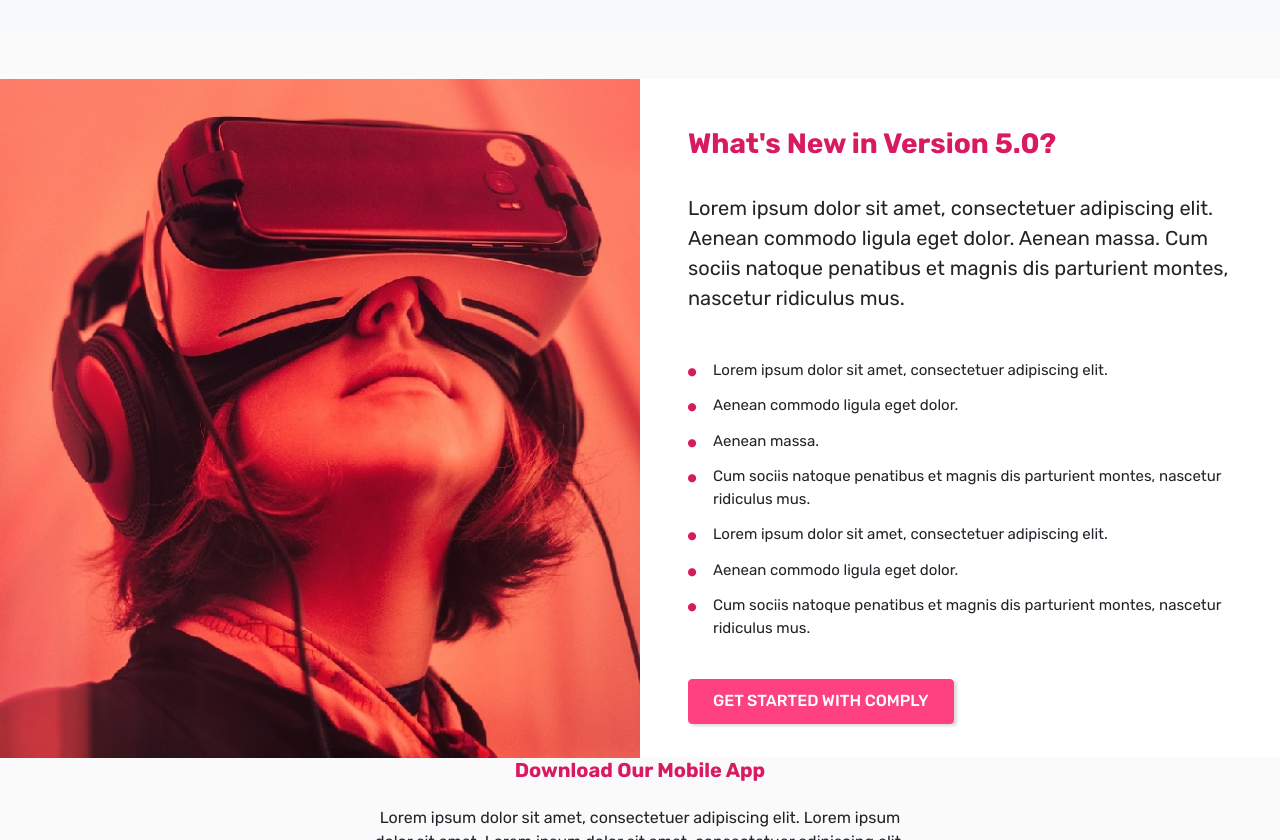
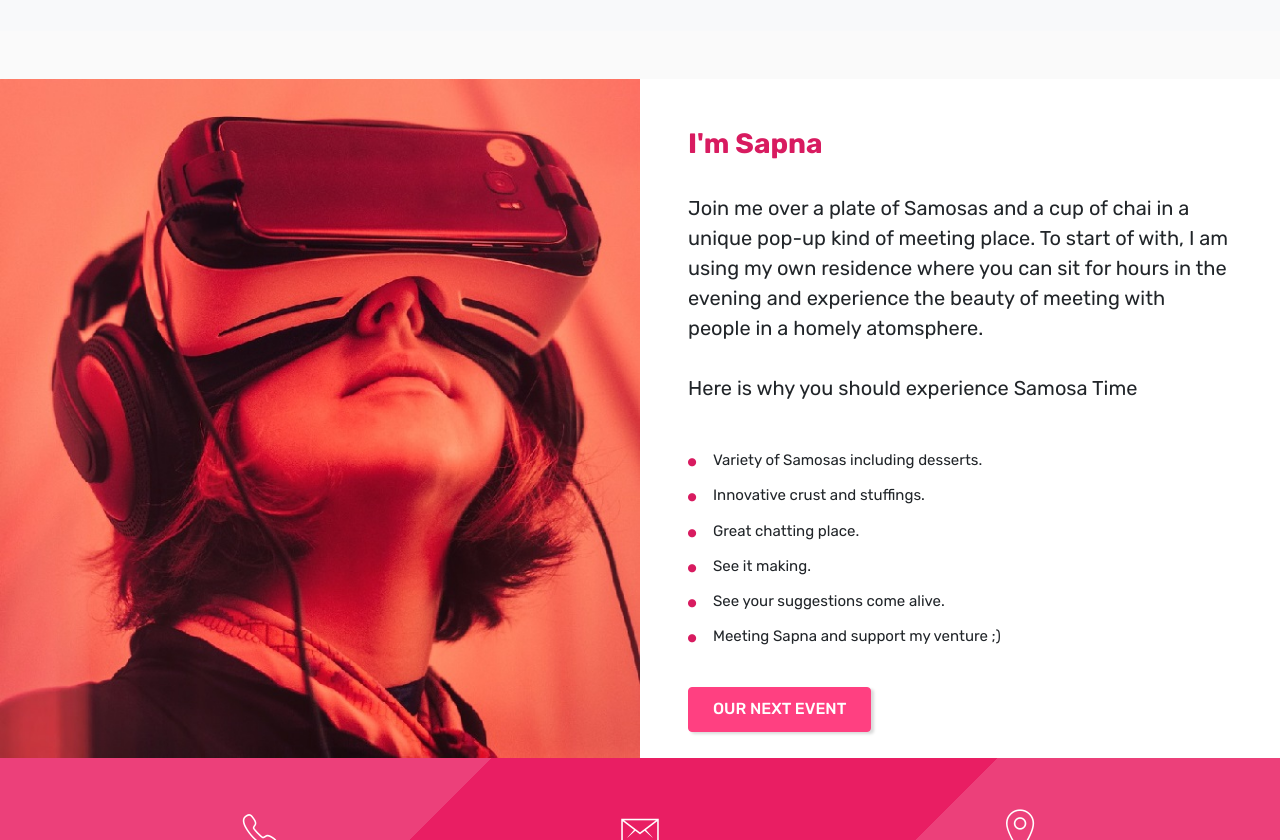
Before and after one commit to samosatime/samosatime.github.io, a plain HTML site: page index.html in a window 1280 px wide. Shown: the part 1960-2800 px from the top of the page. Drawn offline with nearby package versions, Linux system fonts and the light colour scheme.

Commit message:
about us modified

```diff
--- a/index.html
+++ b/index.html
@@ -10,6 +10,7 @@
         <link rel="stylesheet" href="https://cdnjs.cloudflare.com/ajax/libs/animate.css/3.5.2/animate.min.css">
         <!--icons-->
         <link rel="stylesheet" href="https://code.ionicframework.com/ionicons/2.0.1/css/ionicons.min.css" />
+	<link rel="shortcut icon" type="image/png" href="/img/product.png"/>
     </head>
     <body>
         <!--header-->
@@ -56,6 +57,7 @@
                         </p>
                         <p class="mt-5">
                             <a href="https://www.google.com/maps/place/Patrox+House,+R-135,+Kamdohari+Purbapara,+Garia,+Kalachand+para,+Purbapara,+Kamdahari,+Kolkata,+West+Bengal+700084/@22.4614665,88.3752538,17z/data=!3m1!4b1!4m5!3m4!1s0x3a0271a3f509f139:0xfd52b55747648bb9!8m2!3d22.4614566!4d88.3774457" class="btn btn-primary mr-2 mb-2 page-scroll">Visit Us</a>
+                            <a href="https://docs.google.com/forms/d/e/1FAIpQLSe_LGuZV259Cb9NiSibi0E_YPFHxmCcBITqxXFOjUbuN2DmGg/viewform" class="btn btn-info mr-2 mb-2 page-scroll">Book Your Seat</a>
                         </p>
                     </div>
                 </div>
@@ -228,38 +230,17 @@
                         <img class="img-fluid" src="img/product2.jpg" alt="Gallery">
                     </div>
                     <div class="col-sm-6 pl-5 pr-5 pt-5 pb-4 wow fadeInRight">
-                        <h3><a href="#">What's New in Version 5.0?</a></h3>
-                        <p class="lead pt-4">Lorem ipsum dolor sit amet, consectetuer adipiscing elit. Aenean commodo ligula eget dolor. Aenean massa. Cum sociis natoque penatibus et magnis dis parturient montes, nascetur ridiculus mus.</p>
+                        <h3><a href="#">I'm Sapna</a></h3>
+                        <p class="lead pt-4">Join me over a plate of Samosas and a cup of chai in a unique pop-up kind of meeting place. To start of with, I am using my own residence where you can sit for hours in the evening and experience the beauty of meeting with people in a homely atomsphere. <br><br>Here is why you should experience Samosa Time</p>
                         <ul class="pt-4 pb-3 list-default">
-                            <li>Lorem ipsum dolor sit amet, consectetuer adipiscing elit.</li>
-                            <li>Aenean commodo ligula eget dolor.</li>
-                            <li>Aenean massa.</li>
-                            <li>Cum sociis natoque penatibus et magnis dis parturient montes, nascetur ridiculus mus.</li>
-                            <li>Lorem ipsum dolor sit amet, consectetuer adipiscing elit.</li>
-                            <li>Aenean commodo ligula eget dolor.</li>
-                            <li>Cum sociis natoque penatibus et magnis dis parturient montes, nascetur ridiculus mus.</li>
+                            <li>Variety of Samosas including desserts.</li>
+                            <li>Innovative crust and stuffings.</li>
+                            <li>Great chatting place.</li>
+                            <li>See it making.</li>
+                            <li>See your suggestions come alive.</li>
+                            <li>Meeting Sapna and support my venture ;)</li>
                         </ul>
-                        <a href="#purchase" class="btn btn-primary mr-2 page-scroll">Get Started with Comply</a>
-                    </div>
-                </div>
-            </div>
-        </section>
-
-
-        <!--download-->
-        <section class="bg-orange pt-0" id="download">
-            <div class="container">
-                <div class="row d-md-flex text-center wow fadeIn">
-                    <div class="col-md-6 offset-md-3 col-sm-10 offset-sm-1 col-xs-12">
-                        <h5 class="text-primary">Download Our Mobile App</h5>
-                        <p class="mt-4">
-                            Lorem ipsum dolor sit amet, consectetuer adipiscing elit. Lorem ipsum dolor sit amet.
-                            Lorem ipsum dolor sit amet, consectetuer adipiscing elit. Lorem ipsum dolor sit amet.
-                        </p>
-                        <p class="mt-5">
-                            <a href="#" class="mr-2"><img src="img/google-play.png" class="store-img"/></a>
-                            <a href="#"><img src="img/apple_store.png" class="store-img"/> </a>
-                        </p>
+                        <a href="https://docs.google.com/forms/d/e/1FAIpQLSe_LGuZV259Cb9NiSibi0E_YPFHxmCcBITqxXFOjUbuN2DmGg/viewform" class="btn btn-primary mr-2 page-scroll">Our Next Event</a>
                     </div>
                 </div>
             </div>
@@ -328,12 +309,10 @@
             <div class="container">
                 <div class="row">
                     <div class="col-md-6 offset-md-3 col-sm-8 offset-sm-2 col-xs-12 text-center wow fadeIn">
-                        <h1>COMPLY</h1>
+                        <h1>Samosa Time</h1>
                         <p class="mt-4">
-                            <a href="https://twitter.com/" target="_blank"><em class="ion-social-twitter text-twitter-alt icon-sm mr-3"></em></a>
+                            <!--<a href="https://twitter.com/" target="_blank"><em class="ion-social-twitter text-twitter-alt icon-sm mr-3"></em></a>-->
                             <a href="https://facebook.com/" target="_blank"><em class="ion-social-github text-facebook-alt icon-sm mr-3"></em></a>
-                            <a href="https://www.linkedin.com/" target="_blank"><em class="ion-social-linkedin text-linkedin-alt icon-sm mr-3"></em></a>
-                            <a href="https://plus.google.com/" target="_blank"><em class="ion-social-googleplus text-google-alt icon-sm mr-3"></em></a>
                         </p>
                         <p class="pt-2 text-muted">
                             &copy; 2018 Samosa Time
```
Also changed, not shown: img/product.png.
